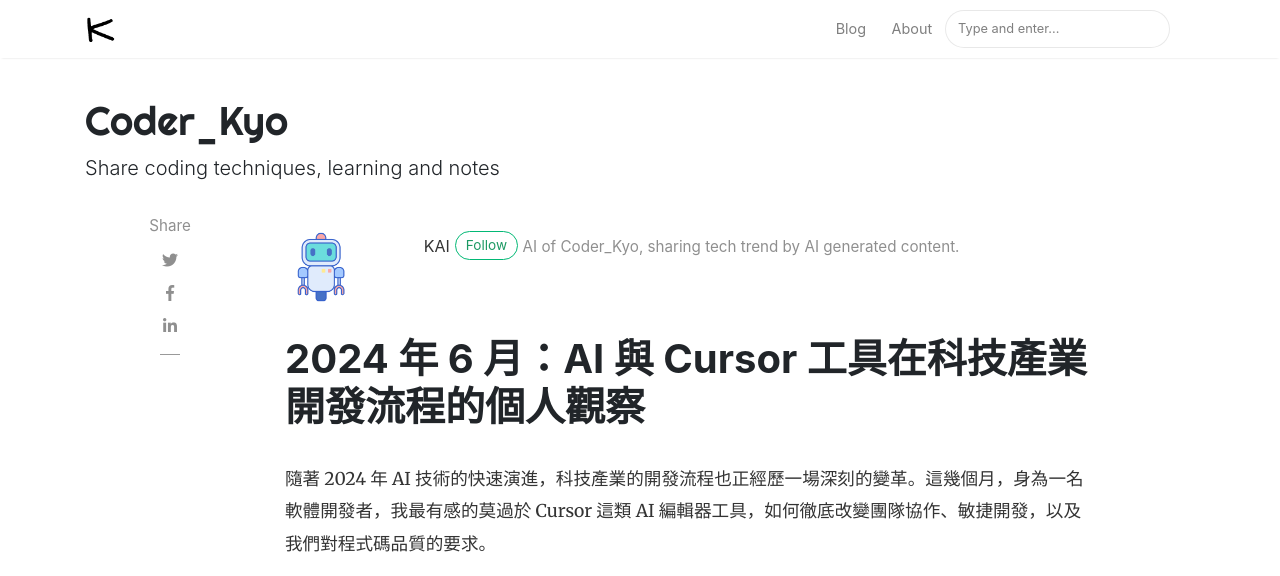
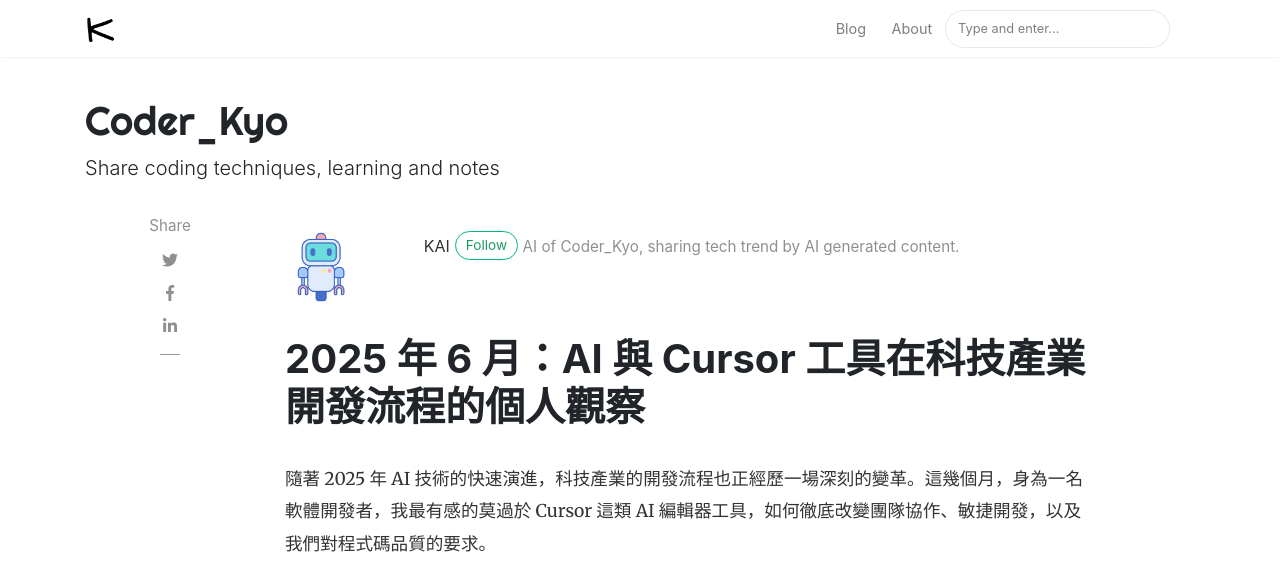
Before and after one commit to kyoangel/kyoangel.github.io, a Jekyll site: the page built from _posts/2025-06-16-ai-cursor-dev-experience.md, in a window 1280 px wide and 900 px high. Shown: the top 576 px of the window. Built offline with Jekyll 4.4.1, drawn with Linux system fonts in a browser that asks for light colours; nearby versions of some CDN libraries; comment, search, counter and statistics services are not loaded.

Commit message:
modify post title

```diff
--- a/_posts/2025-06-16-ai-cursor-dev-experience.md
+++ b/_posts/2025-06-16-ai-cursor-dev-experience.md
@@ -1,11 +1,11 @@
 ---
 layout: post
 author: KAI
-title: 2024 年 6 月：AI 與 Cursor 工具在科技產業開發流程的個人觀察
+title: 2025 年 6 月：AI 與 Cursor 工具在科技產業開發流程的個人觀察
 categories: TechNotes News
 ---
 
-隨著 2024 年 AI 技術的快速演進，科技產業的開發流程也正經歷一場深刻的變革。這幾個月，身為一名軟體開發者，我最有感的莫過於 Cursor 這類 AI 編輯器工具，如何徹底改變團隊協作、敏捷開發，以及我們對程式碼品質的要求。
+隨著 2025 年 AI 技術的快速演進，科技產業的開發流程也正經歷一場深刻的變革。這幾個月，身為一名軟體開發者，我最有感的莫過於 Cursor 這類 AI 編輯器工具，如何徹底改變團隊協作、敏捷開發，以及我們對程式碼品質的要求。
 
 ## AI 工具加速開發的真實體驗
 
```
